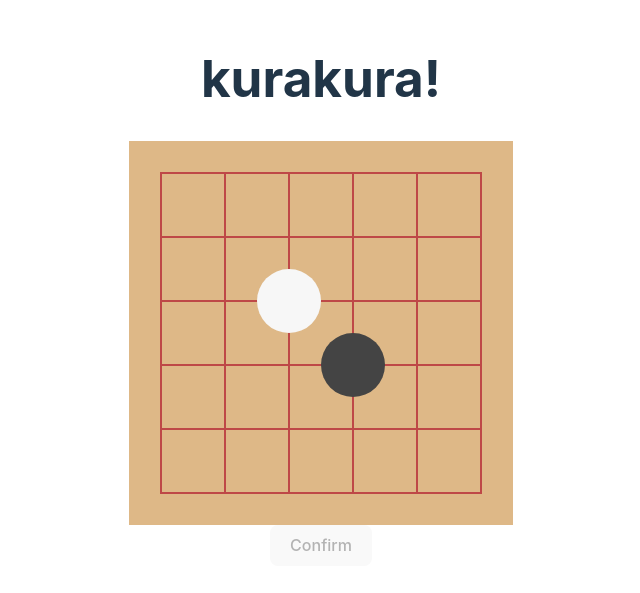
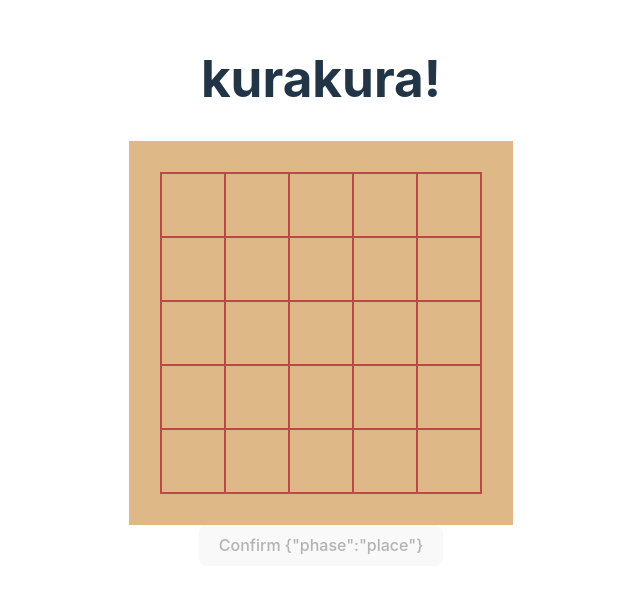
Before and after one commit to acotis/KuraKura, a React (Vite) app in the folder frontend/: page / in a window 1280 px wide. Shown: the part 109-702 px from the top of the page, without its empty margins (319-959 px from the left). Built offline with nearby package versions, Linux system fonts and the light colour scheme.

Commit message:
Lines/rotations as part of frontend board state

```diff
--- a/frontend/src/App.tsx
+++ b/frontend/src/App.tsx
@@ -2,14 +2,26 @@
 import { useState } from "react";
 import "./App.css";
 import { Board } from "./Board";
-import { Color, Move } from "./types";
+import { BoardLine, Cell, Color, Grid, Move, boardSize } from "./types";
 import update from "immutability-helper";
 
-type Grid = (Color | undefined)[][];
+function rotateLine(line: BoardLine): BoardLine {
+  return line === "t" ? "r" : line === "r" ? "b" : line === "b" ? "l" : "t";
+}
 
-function applyMove(grid: Grid, move: Move, color: Color): Grid {
+function rotateCell(cell: Cell): Cell {
+  return {
+    stone: cell.stone
+      ? { ...cell.stone, rotation: (cell.stone.rotation + 90) % 360 }
+      : undefined,
+    lines: cell.lines.map(rotateLine),
+  };
+}
+
+function applyMove(grid: Grid, move: Move, color: Color, label: string): Grid {
+  const newStone = { color, label, rotation: 0 };
   const placed = update(grid, {
-    [move.placeY]: { [move.placeX]: { $set: color } },
+    [move.placeY]: { [move.placeX]: { stone: { $set: newStone } } },
   });
   const sx = move.spinX;
   const sy = move.spinY;
@@ -17,7 +29,7 @@ function applyMove(grid: Grid, move: Move, color: Color): Grid {
   const spun = placed.map((row, y) =>
     row.map((cell, x) =>
       x >= sx && x < sx + n && y >= sy && y < sy + n
-        ? placed[sy + n - 1 - (x - sx)][sx + (y - sy)]
+        ? rotateCell(placed[sy + n - 1 - (x - sx)][sx + (y - sy)])
         : cell
     )
   );
@@ -25,15 +37,19 @@ function applyMove(grid: Grid, move: Move, color: Color): Grid {
 }
 
 function App() {
-  const [grid, setGrid] = useState<Grid>([
-    [undefined, undefined, undefined, undefined, undefined, undefined],
-    [undefined, undefined, undefined, undefined, undefined, undefined],
-    [undefined, undefined, "white", undefined, undefined, undefined],
-    [undefined, undefined, undefined, "black", undefined, undefined],
-    [undefined, undefined, undefined, undefined, undefined, undefined],
-    [undefined, undefined, undefined, undefined, undefined, undefined],
-  ]);
+  const [grid, setGrid] = useState<Grid>(
+    new Array(boardSize).fill(undefined).map((_, y) =>
+      new Array(boardSize).fill(undefined).map((_, x) => ({
+        stone: undefined,
+        lines: (y > 0 ? ["t" as BoardLine] : [])
+          .concat(x < boardSize - 1 ? ["r" as BoardLine] : [])
+          .concat(y < boardSize - 1 ? ["b" as BoardLine] : [])
+          .concat(x > 0 ? ["l" as BoardLine] : []),
+      }))
+    )
+  );
   const [active, setActive] = useState<Color>("black");
+  const [moveNumber, setMoveNumber] = useState(1);
 
   return (
     <>
@@ -42,8 +58,9 @@ function App() {
         grid={grid}
         active={active}
         onMove={(move) => {
-          setGrid(applyMove(grid, move, active));
+          setGrid(applyMove(grid, move, active, moveNumber.toString()));
           setActive(active === "black" ? "white" : "black");
+          setMoveNumber(moveNumber + 1);
         }}
       />
     </>
--- a/frontend/src/Board.css
+++ b/frontend/src/Board.css
@@ -13,45 +13,6 @@
   border-collapse: collapse;
 }
 
-.spin-area {
-  z-index: 9;
-  cursor: pointer;
-  position: absolute;
-  inset: 0;
-}
-
-.spin-rect {
-  pointer-events: none;
-  position: absolute;
-  outline: 2px dashed #0088ff;
-  background: #0088ff20;
-}
-
-.spin-rect-bad {
-  outline-color: #ff0000;
-  background: #ff000020;
-}
-
-.spin-rect-ok {
-  outline: none;
-}
-
-.spin-preview {
-  outline: 2px dashed #0088ff;
-  position: absolute;
-}
-
-.spin-preview-animate {
-  transform: rotate(0deg);
-  animation: spin 0.5s ease forwards;
-}
-
-@keyframes spin {
-  100% {
-    transform: rotate(90deg);
-  }
-}
-
 .board-td {
   position: relative;
   padding: 0;
--- a/frontend/src/Board.tsx
+++ b/frontend/src/Board.tsx
@@ -1,4 +1,13 @@
-import { Color, Move, MoveState, SpinState, tileSize } from "./types";
+import {
+  Cell,
+  Color,
+  Grid,
+  Move,
+  MoveState,
+  SpinState,
+  Stone,
+  tileSize,
+} from "./types";
 import "./Board.css";
 import { useCallback, useState } from "react";
 import { BoardCell } from "./BoardCell";
@@ -6,7 +15,7 @@ import { SpinPreview } from "./SpinPreview";
 import update from "immutability-helper";
 
 export interface BoardProps {
-  grid: (Color | undefined)[][];
+  grid: Grid;
   /**
    * A Color means the board is interactable as that player. `undefined` means
    * the game is not yet started, or already over, or we're waiting for the
@@ -75,14 +84,20 @@ export function Board(props: BoardProps) {
     }
   }, [spin]);
 
-  const newGrid =
-    moveState.phase === "place"
-      ? props.grid
-      : update(props.grid, {
-          [moveState.move.placeY]: {
-            [moveState.move.placeX]: { $set: props.active },
-          },
-        });
+  let newGrid = props.grid;
+  let newStone: Stone | undefined = props.active
+    ? { color: props.active, label: "", rotation: 0 }
+    : undefined;
+
+  if (props.active && moveState.phase !== "place") {
+    newGrid = update(props.grid, {
+      [moveState.move.placeY]: {
+        [moveState.move.placeX]: {
+          stone: { $set: newStone },
+        },
+      },
+    });
+  }
 
   return (
     <div className="flexv">
@@ -94,7 +109,7 @@ export function Board(props: BoardProps) {
           <tbody>
             {newGrid.map((row, y) => (
               <tr className="board-tr" key={y}>
-                {row.map((color, x) => (
+                {row.map((cell, x) => (
                   <td key={x} className="board-td">
                     {spinRect &&
                     spin.phase === "preview" &&
@@ -103,16 +118,12 @@ export function Board(props: BoardProps) {
                     y >= Math.min(spinRect.y1, spinRect.y2) &&
                     y <= Math.max(spinRect.y1, spinRect.y2) ? undefined : (
                       <BoardCell
-                        y={y}
-                        x={x}
-                        color={color}
-                        placePreview={
-                          moveState.phase === "place" ? props.active : undefined
-                        }
+                        cell={cell}
+                        stonePreview={newStone}
                         onClick={() => {
                           if (
                             moveState.phase === "place" &&
-                            props.grid[y][x] === undefined
+                            props.grid[y][x].stone === undefined
                           ) {
                             setMoveState({
                               phase: "spin",
@@ -157,7 +168,7 @@ export function Board(props: BoardProps) {
           }
         }}
       >
-        Confirm
+        Confirm {JSON.stringify(moveState)}
       </button>
     </div>
   );
--- a/frontend/src/BoardCell.css
+++ b/frontend/src/BoardCell.css
@@ -39,6 +39,10 @@
   border-radius: 32px;
   width: 100%;
   height: 100%;
+  display: flex;
+  align-items: center;
+  justify-content: center;
+  font-size: 24px;
 }
 
 .stone-preview {
@@ -54,8 +58,10 @@
 
 .stone-black {
   background: #444444;
+  color: #f7f7f7;
 }
 
 .stone-white {
   background: #f7f7f7;
+  color: #444444;
 }
--- a/frontend/src/BoardCell.tsx
+++ b/frontend/src/BoardCell.tsx
@@ -1,29 +1,32 @@
-import { Color, boardSize } from "./types";
+import { Cell, Stone } from "./types";
 import "./BoardCell.css";
 
 export interface BoardCellProps {
-  x: number;
-  y: number;
-  color: Color | undefined;
-  placePreview?: Color | undefined;
+  cell: Cell;
+  stonePreview?: Stone | undefined;
   onClick?: () => undefined;
 }
 
 export function BoardCell(props: BoardCellProps) {
-  const clickable = props.placePreview && !props.color;
+  const { cell, stonePreview, onClick } = props;
+  const clickable = stonePreview && !cell.stone;
   const cellClass = clickable
     ? "board-cell board-cell-clickable"
     : "board-cell";
   return (
-    <div className={cellClass} onClick={props.onClick}>
-      {props.x > 0 && <div className="board-line board-line-l" />}
-      {props.x < boardSize - 1 && <div className="board-line board-line-r" />}
-      {props.y > 0 && <div className="board-line board-line-t" />}
-      {props.y < boardSize - 1 && <div className="board-line board-line-b" />}
-      {props.color ? (
-        <div className={"stone stone-" + props.color} />
-      ) : props.placePreview ? (
-        <div className={"stone stone-preview stone-" + props.placePreview} />
+    <div className={cellClass} onClick={onClick}>
+      {cell.lines.map((x) => (
+        <div key={x} className={"board-line board-line-" + x} />
+      ))}
+      {cell.stone ? (
+        <div
+          className={"stone stone-" + cell.stone.color}
+          style={{ transform: `rotate(${cell.stone.rotation}deg)` }}
+        >
+          {cell.stone.label}
+        </div>
+      ) : stonePreview ? (
+        <div className={"stone stone-preview stone-" + stonePreview.color} />
       ) : undefined}
     </div>
   );
--- /dev/null
+++ b/frontend/src/SpinPreview.css
@@ -0,0 +1,38 @@
+.spin-area {
+  z-index: 9;
+  cursor: pointer;
+  position: absolute;
+  inset: 0;
+}
+
+.spin-rect {
+  pointer-events: none;
+  position: absolute;
+  outline: 2px dashed #0088ff;
+  background: #0088ff20;
+}
+
+.spin-rect-bad {
+  outline-color: #ff0000;
+  background: #ff000020;
+}
+
+.spin-rect-ok {
+  outline: none;
+}
+
+.spin-preview {
+  outline: 2px dashed #0088ff;
+  position: absolute;
+}
+
+.spin-preview-animate {
+  transform: rotate(0deg);
+  animation: spin 0.5s ease forwards;
+}
+
+@keyframes spin {
+  100% {
+    transform: rotate(90deg);
+  }
+}
--- a/frontend/src/SpinPreview.tsx
+++ b/frontend/src/SpinPreview.tsx
@@ -1,8 +1,9 @@
 import { BoardCell } from "./BoardCell";
-import { Color, SpinState, tileSize } from "./types";
+import { Grid, SpinState, tileSize } from "./types";
+import "./SpinPreview.css";
 
 export interface SpinPreviewProps {
-  grid: (Color | undefined)[][];
+  grid: Grid;
   spinRect: {
     x1: number;
     y1: number;
@@ -47,9 +48,9 @@ export function SpinPreview(props: SpinPreviewProps) {
           <tbody>
             {props.grid.slice(top, top + width).map((row, y) => (
               <tr className="board-tr" key={y}>
-                {row.slice(left, left + width).map((color, x) => (
+                {row.slice(left, left + width).map((cell, x) => (
                   <td key={x} className="board-td">
-                    <BoardCell y={top + y} x={left + x} color={color} />
+                    <BoardCell cell={cell} />
                   </td>
                 ))}
               </tr>
```
Also changed, not shown: frontend/src/types.ts (+23 -0 lines).
